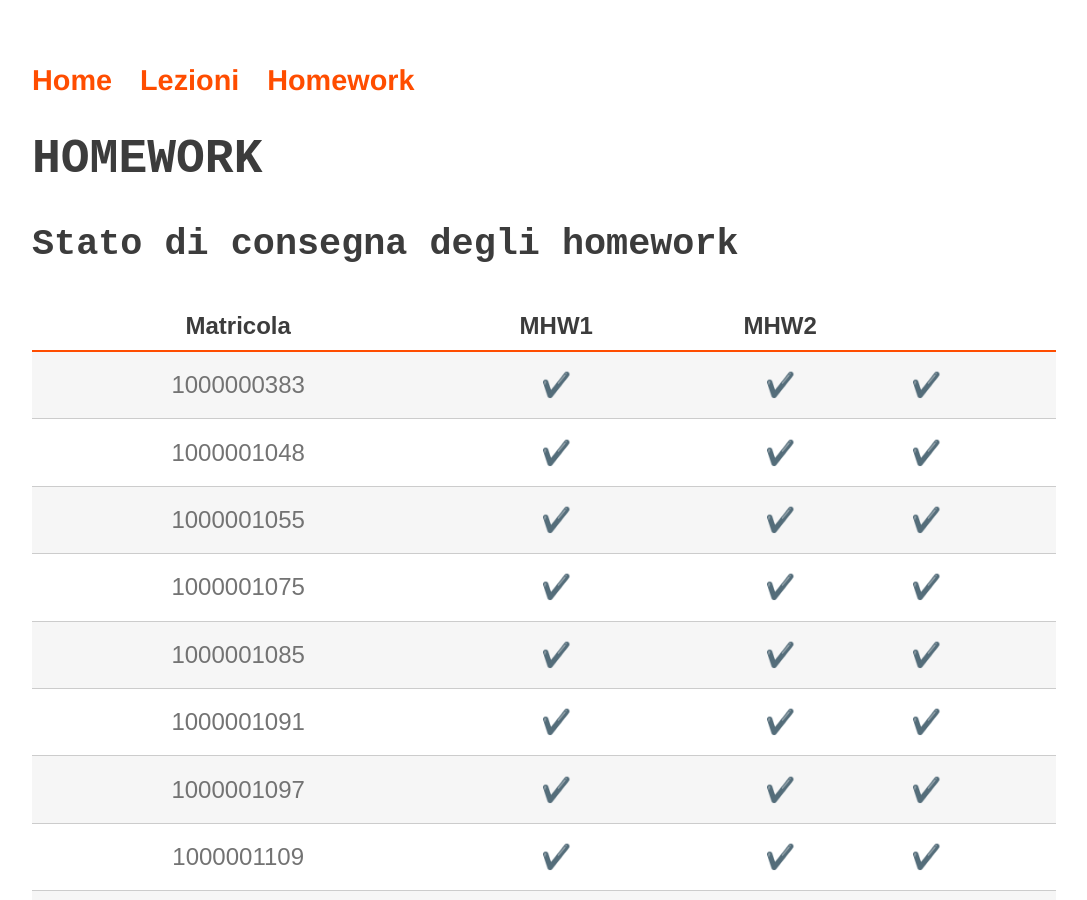
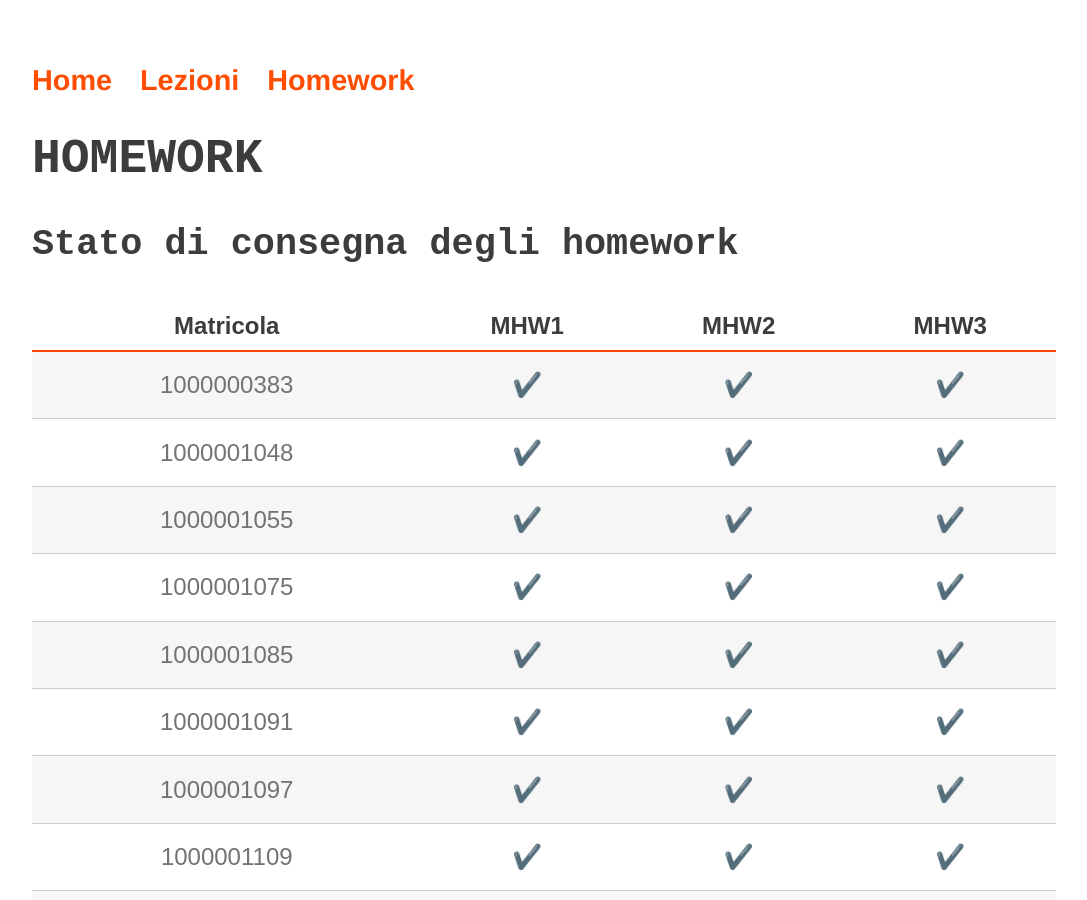
Before and after one commit to perceivelab/database-course, a Jekyll site: the page built from status.md, in a window 1280 px wide and 900 px high. Shown: the whole window, without its empty margins (96-1183 px from the left). Built offline with Jekyll 4.4.1, drawn with Linux system fonts in a browser that asks for light colours; emoji names are drawn with the system emoji font; our own code applies the rules of GitHub Pages for plain Markdown files.

Commit message:
Add files via upload

```diff
--- a/status.md
+++ b/status.md
@@ -6,8 +6,8 @@ layout: page
 
 ### Stato di consegna degli homework
 
-| Matricola | MHW1 | MHW2 |
-| :-------: | :--: | :--: |
+| Matricola | MHW1 | MHW2 | MHW3 |
+| :-------: | :--: | :--: | :--: |
 1000000383 | :heavy_check_mark: | :heavy_check_mark: | :heavy_check_mark: |
 1000001048 | :heavy_check_mark: | :heavy_check_mark: | :heavy_check_mark: |
 1000001055 | :heavy_check_mark: | :heavy_check_mark: | :heavy_check_mark: |
```
